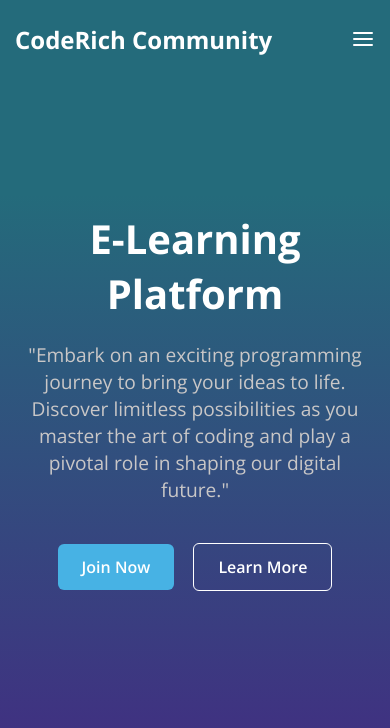
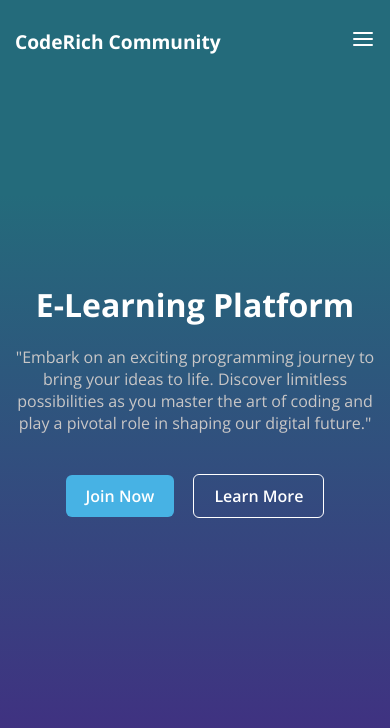
Before and after one commit to Coderich-Community/Hacktoberfest-2023, a plain HTML site: page CodeRich Website/index.html in a window 390 px wide. Drawn offline with nearby package versions, Linux system fonts and the light colour scheme.

Commit message:
updated css media screen 767px

```diff
--- a/CodeRich Website/index.html
+++ b/CodeRich Website/index.html
@@ -1,13 +1,17 @@
+
 <!DOCTYPE html>
-
 <html lang="en">
 <head>
   <meta charset="UTF-8" />
   <meta name="viewport" content="width=device-width, initial-scale=1.0" />
   <title>CodeRich Community</title>
   <link rel="stylesheet" href="style.css" />
+  <link rel="stylesheet" href="cards.css">
+  <script src="jquery1_min.js"></script>
+  <script src="circlequeue.js"></script> <!-- Removed the leading slash -->
 </head>
 <body>
+
     <header class="header">
       <nav class="navbar">
         <h2 class="logo"><a href="#">CodeRich Community</a></h2>
@@ -44,5 +48,10 @@
         <img src="/CodeRich Website/images/hero-bg.png" alt="hero image" />
       </div>
     </section>
+  </div>
+
+
+
 </body>
+
 </html>
--- a/CodeRich Website/style.css
+++ b/CodeRich Website/style.css
@@ -197,3 +197,25 @@ body {
     display: none;
   }
 }
+
+@media screen and (max-width: 767px) {
+  .navbar .logo a {
+    font-size: 1.2rem;
+  }
+
+  .navbar .links {
+    top: 60px;
+  }
+
+  .hero-section .hero h2 {
+    font-size: 2rem;
+  }
+
+  .hero-section .hero p {
+    font-size: 1rem;
+  }
+
+  .hero-section .buttons a {
+    padding: 10px 20px;
+  }
+}
```
Lines whose indentation alone changed are shown as unchanged.
